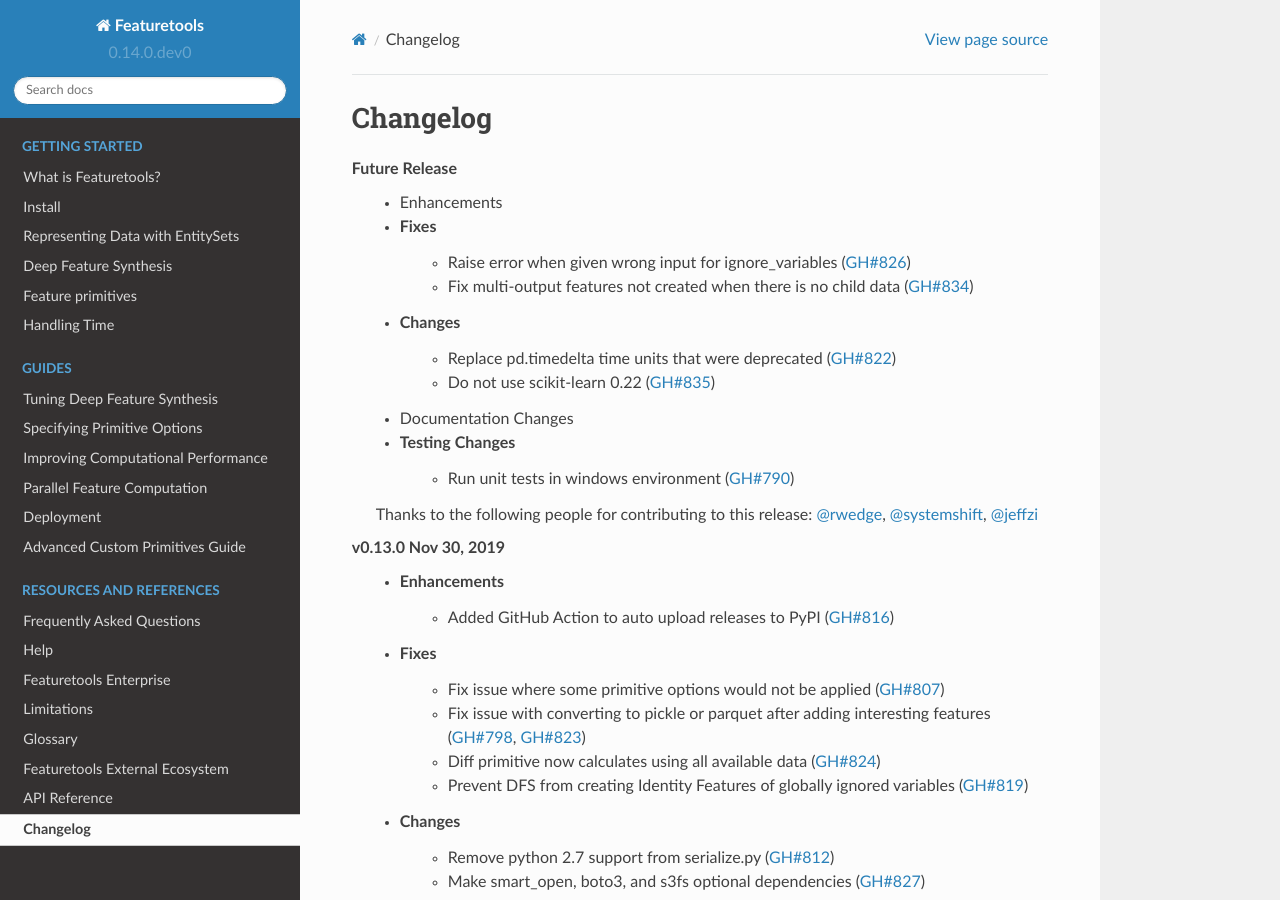
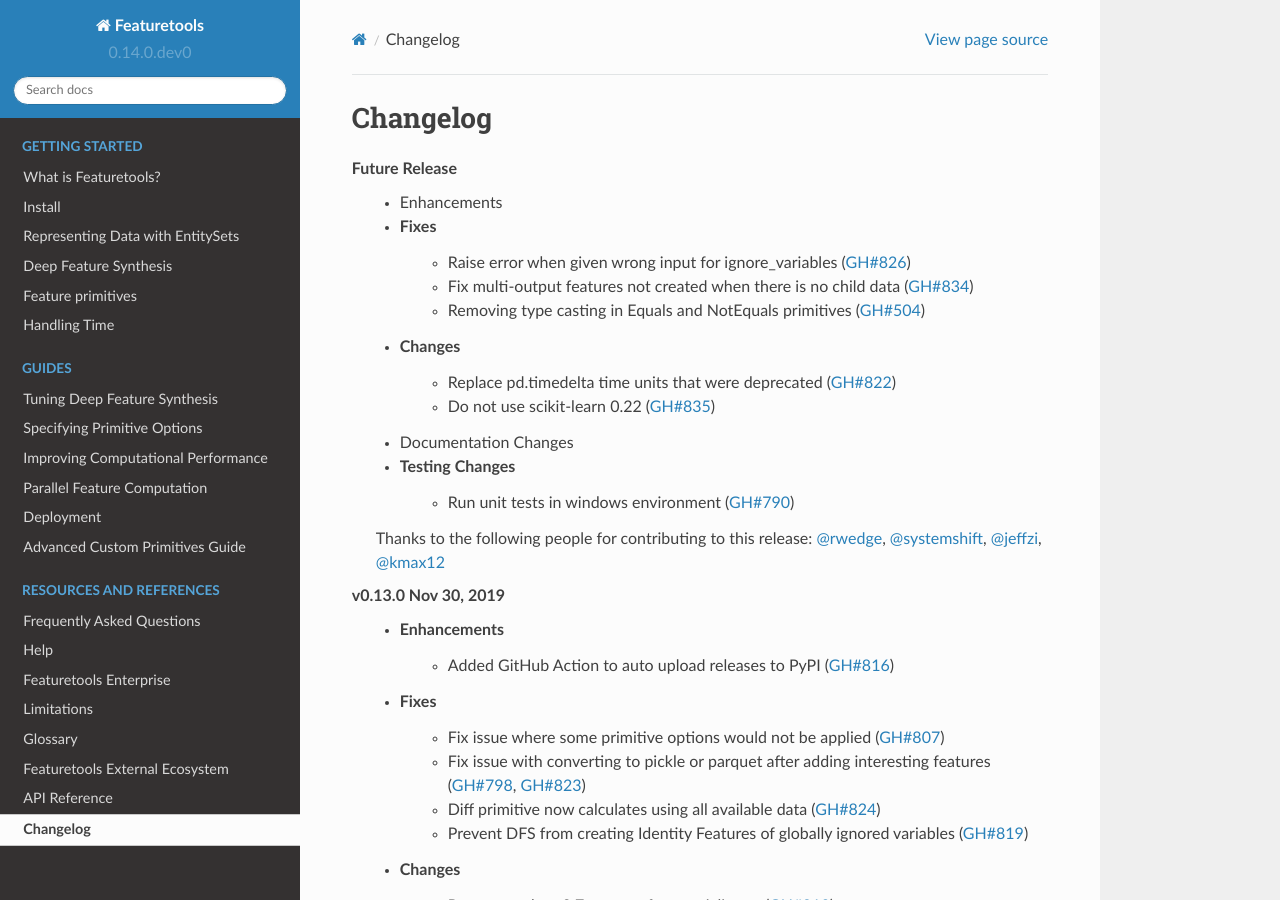
Before and after one commit to alteryx/featuretools, a Sphinx documentation site: the page built from docs/source/changelog.rst, in a window 1280 px wide and 900 px high. Built offline with Sphinx 7.4.7 and the Read the Docs theme 2.0.0, drawn with Linux system fonts in a browser that asks for light colours; pages that are not in the unit, such as notebooks, are missing from menus; the version number is read from the project's files by our own code.

Commit message:
update changelog

```diff
--- a/docs/source/changelog.rst
+++ b/docs/source/changelog.rst
@@ -7,6 +7,7 @@
     * Fixes
         * Raise error when given wrong input for ignore_variables (:pr:`826`)
         * Fix multi-output features not created when there is no child data (:pr:`834`)
+        * Removing type casting in Equals and NotEquals primitives (:pr:`504`)
     * Changes
         * Replace pd.timedelta time units that were deprecated (:pr:`822`)
         * Do not use scikit-learn 0.22 (:pr:`835`)
@@ -15,7 +16,7 @@
         * Run unit tests in windows environment (:pr:`790`)
 
     Thanks to the following people for contributing to this release:
-    :user:`rwedge`, :user:`systemshift`, :user:`jeffzi`
+    :user:`rwedge`, :user:`systemshift`, :user:`jeffzi`, :user:`kmax12`
 
 **v0.13.0 Nov 30, 2019**
     * Enhancements
```
